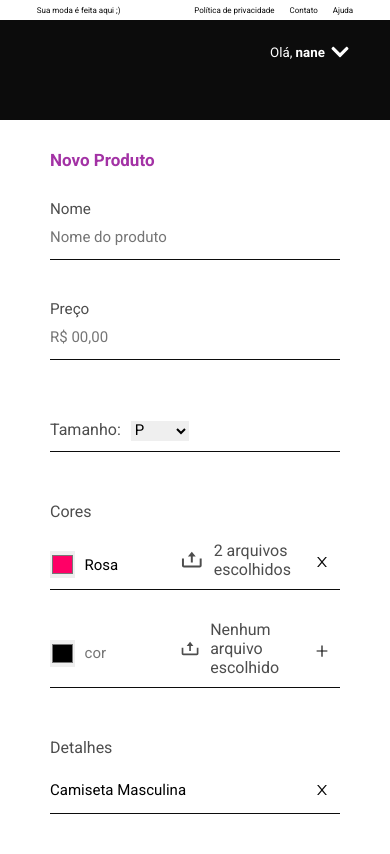
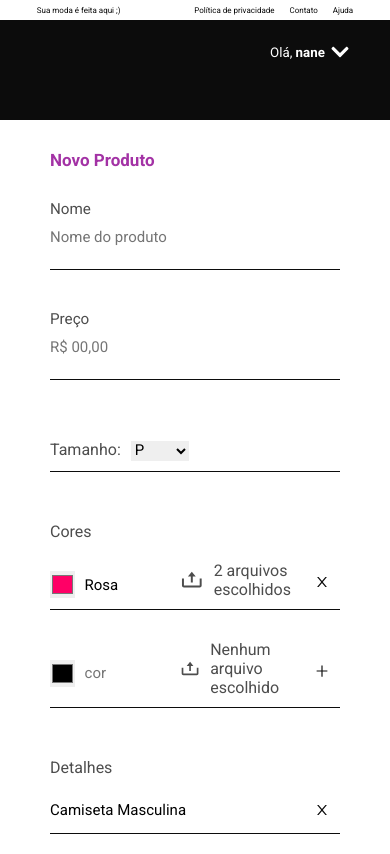
Before and after one commit to rayaneacacio/Zer01_Modas, a React (Vite) app: page /new in a window 390 px wide. Shown: the top 854 px of the page. Built offline with nearby package versions, Linux system fonts and the light colour scheme; some icons are missing.

Commit message:
aplicando fonts responsivas nos componets Input e Login

```diff
--- a/src/components/Input/style.js
+++ b/src/components/Input/style.js
@@ -3,7 +3,7 @@ import styled from "styled-components";
 export const Container = styled.div`
   color: ${({ theme }) => theme.COLORS.GRAY_700};
   width: 100%;
-  height: 6rem;
+  height: 7rem;
 
   display: flex;
   flex-direction: column;
@@ -19,4 +19,10 @@ export const Container = styled.div`
     width: 100%;
     padding: 1rem 0;
   }
+
+  @media(min-width: 1000px) {
+    h3, > input {
+      font-size: 1.7rem;
+    }
+  }
 `;
--- a/src/components/Login/style.js
+++ b/src/components/Login/style.js
@@ -59,6 +59,7 @@ export const Container = styled.div`
     }
 
     .body-modal > :first-child {
+      font-size: 1.6rem;
       height: 5rem;
       padding: 0;
     }
```
